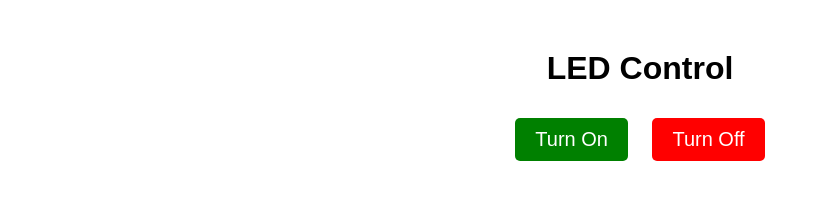
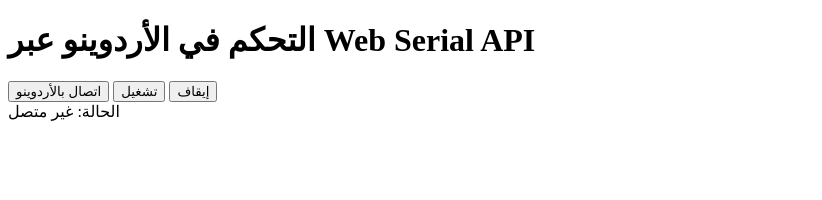
Before and after one commit to BoudjelabaMohamedAmine/hello, a plain HTML site: page index.html in a window 1280 px wide. Shown: the whole page, without its empty margins (0-822 px from the left). Drawn offline with Linux system fonts and the light colour scheme.

Commit message:
Update index.html

```diff
--- a/index.html
+++ b/index.html
@@ -1,52 +1,45 @@
 <!DOCTYPE html>
-<html lang="en">
+<html lang="ar">
 <head>
-    <meta charset="UTF-8">
-    <meta name="viewport" content="width=device-width, initial-scale=1.0">
-    <title>LED Control</title>
-    <style>
-        body {
-            font-family: Arial, sans-serif;
-            text-align: center;
-            margin-top: 50px;
-        }
-
-        button {
-            font-size: 20px;
-            padding: 10px 20px;
-            margin: 10px;
-            cursor: pointer;
-            border: none;
-            border-radius: 5px;
-        }
-
-        .on {
-            background-color: green;
-            color: white;
-        }
-
-        .off {
-            background-color: red;
-            color: white;
-        }
-    </style>
+  <meta charset="UTF-8">
+  <meta name="viewport" content="width=device-width, initial-scale=1.0">
+  <title>التحكم في الأردوينو</title>
 </head>
 <body>
-    <h1>LED Control</h1>
-    <button class="on" onclick="controlLED(1)">Turn On</button>
-    <button class="off" onclick="controlLED(0)">Turn Off</button>
+  <h1>التحكم في الأردوينو عبر Web Serial API</h1>
+  <button onclick="connectToArduino()">اتصال بالأردوينو</button>
+  <button onclick="sendCommand('1')">تشغيل</button>
+  <button onclick="sendCommand('0')">إيقاف</button>
+  <div id="status">الحالة: غير متصل</div>
 
-    <script>
-        async function controlLED(state) {
-            try {
-                const response = await fetch(`/control-led?state=${state}`);
-                const result = await response.text();
-                alert(result);
-            } catch (error) {
-                console.error('Error:', error);
-                alert('Failed to communicate with the Arduino.');
-            }
-        }
-    </script>
+  <script>
+    let port;
+    let writer;
+
+    async function connectToArduino() {
+      try {
+        port = await navigator.serial.requestPort(); // طلب المنفذ التسلسلي
+        await port.open({ baudRate: 9600 }); // فتح المنفذ بإعدادات السرعة
+
+        const encoder = new TextEncoderStream();
+        writer = encoder.writable.getWriter();
+        encoder.readable.pipeTo(port.writable);
+
+        document.getElementById('status').textContent = 'الحالة: متصل';
+      } catch (error) {
+        console.error('خطأ أثناء الاتصال:', error);
+        document.getElementById('status').textContent = 'الحالة: خطأ في الاتصال';
+      }
+    }
+
+    async function sendCommand(command) {
+      if (writer) {
+        await writer.write(command + '\n'); // إرسال الأمر مع سطر جديد
+        console.log(`تم إرسال الأمر: ${command}`);
+      } else {
+        alert('يرجى الاتصال بالأردوينو أولاً.');
+      }
+    }
+  </script>
 </body>
 </html>
```
